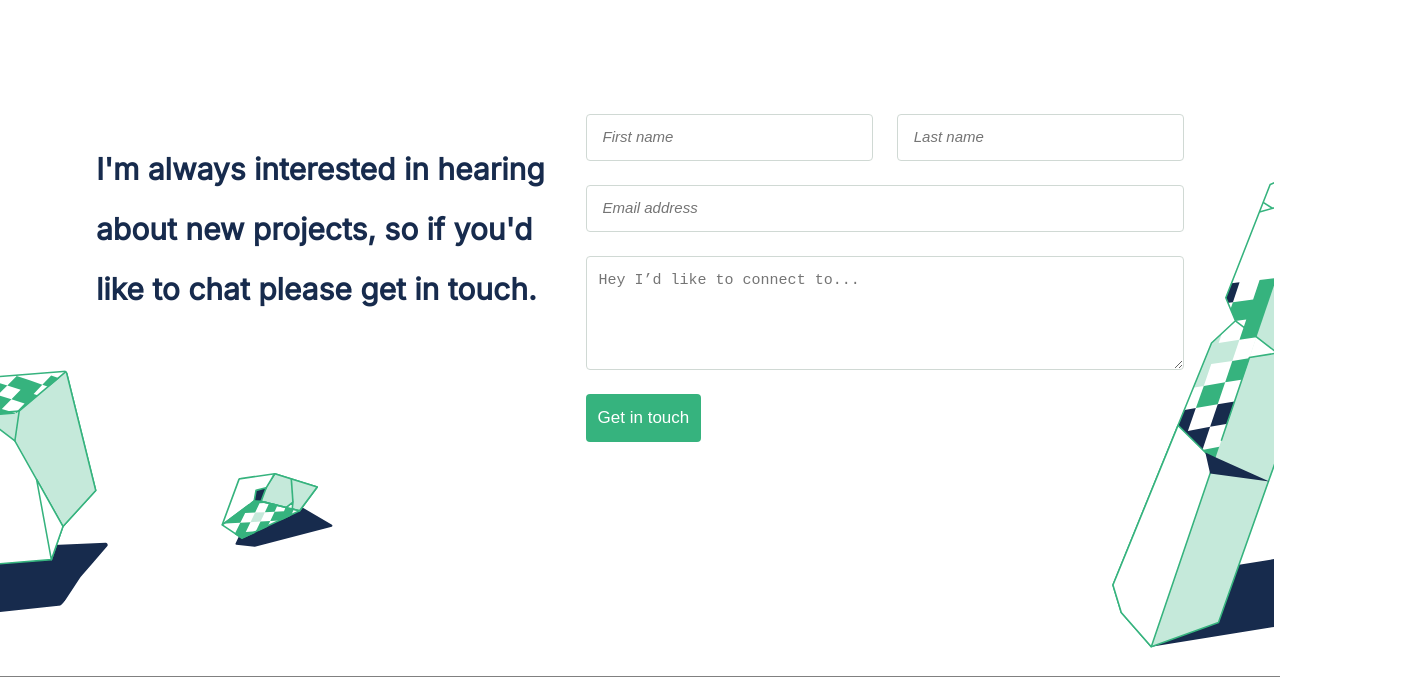
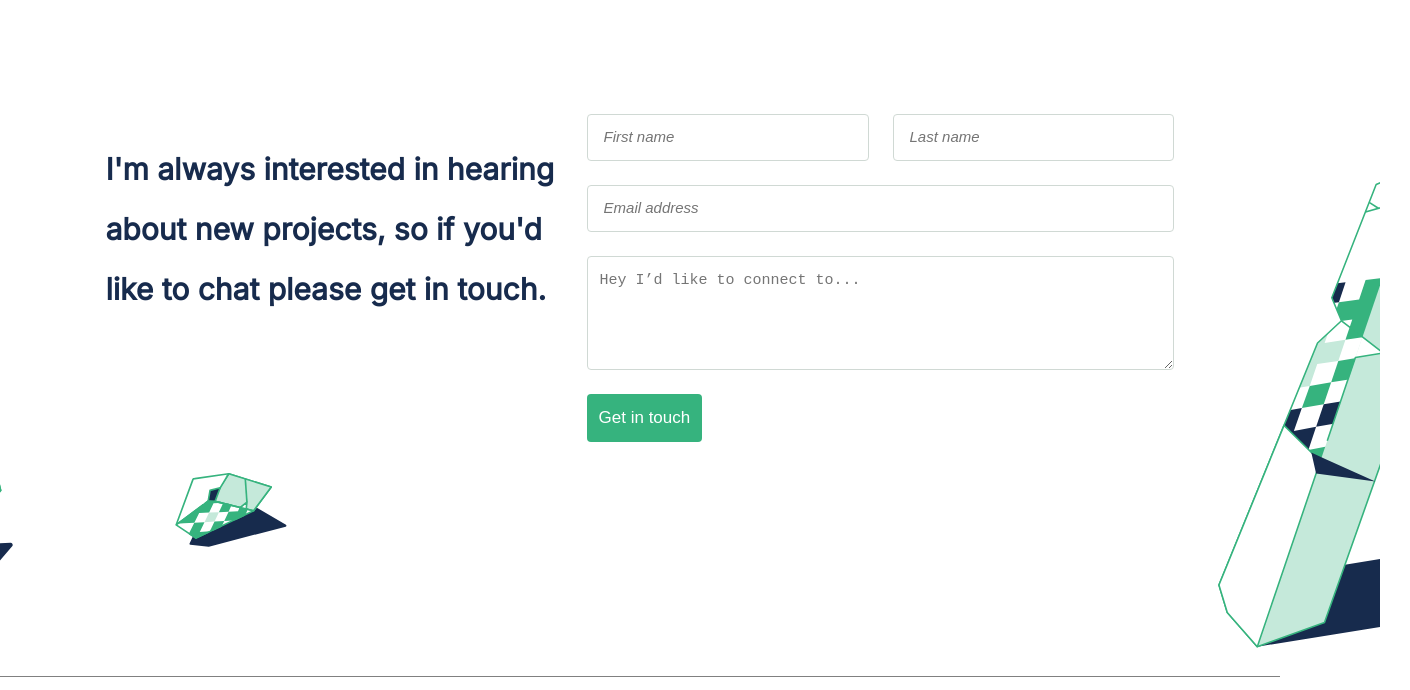
Before and after one commit to ichsansandy/portfolio-microverse, a website: page index.html in a window 1280 px wide. Shown: the part 2992-3682 px from the top of the page, 1410 px wide, since content can reach past the window. Drawn offline with Linux system fonts and the light colour scheme.

Commit message:
Fixing contact section width for bigger screen

```diff
--- a/index.html
+++ b/index.html
@@ -339,7 +339,7 @@
       </ul>
     </section>
     <section id="contact" class="flex-center">
-      <div class="form section-container">
+      <div class="form">
         <h2 class="primary-text dark center-text">I'm always interested in hearing about new projects, so if you'd like to chat please get in touch.</h2>
         <form class="form-container" action="https://formspree.io/f/mzbqodyb" method="POST">
           <input class="dekstop-hidden" placeholder="Full name" type="text" name="full_name" maxlenght="30" required />
--- a/style.css
+++ b/style.css
@@ -278,6 +278,10 @@ body {
     display: none;
   }
 
+  .form {
+    width: 85%;
+  }
+
   .form-container {
     display: flex;
     flex-direction: column;
@@ -486,7 +490,7 @@ body {
     width: 224px;
     height: 245px;
     top: -50%;
-    right: -45%;
+    right: -50%;
   }
 
   .aboutme::after {
@@ -496,7 +500,7 @@ body {
     width: 236px;
     height: 128px;
     bottom: -0%;
-    left: -45%;
+    left: -50%;
     z-index: -1;
   }
 
@@ -521,6 +525,7 @@ body {
     margin-top: 97.5px;
     height: 490px;
     position: relative;
+    width: 1069px;
   }
 
   .form::before {
@@ -529,7 +534,7 @@ body {
     background-image: url(/assets/form-ilustration1-dekstop.svg);
     width: 194px;
     height: 352px;
-    left: -10%;
+    left: -20%;
     bottom: -10%;
   }
 
@@ -539,7 +544,7 @@ body {
     background-image: url(/assets/form-ilustration2-dekstop.svg);
     width: 131px;
     height: 106px;
-    left: 10%;
+    left: 5%;
     bottom: 10%;
   }
 
@@ -548,7 +553,7 @@ body {
     width: 223px;
     height: 496px;
     bottom: -10%;
-    right: -15%;
+    right: -35%;
   }
 
   .mobile-hidden {
```
